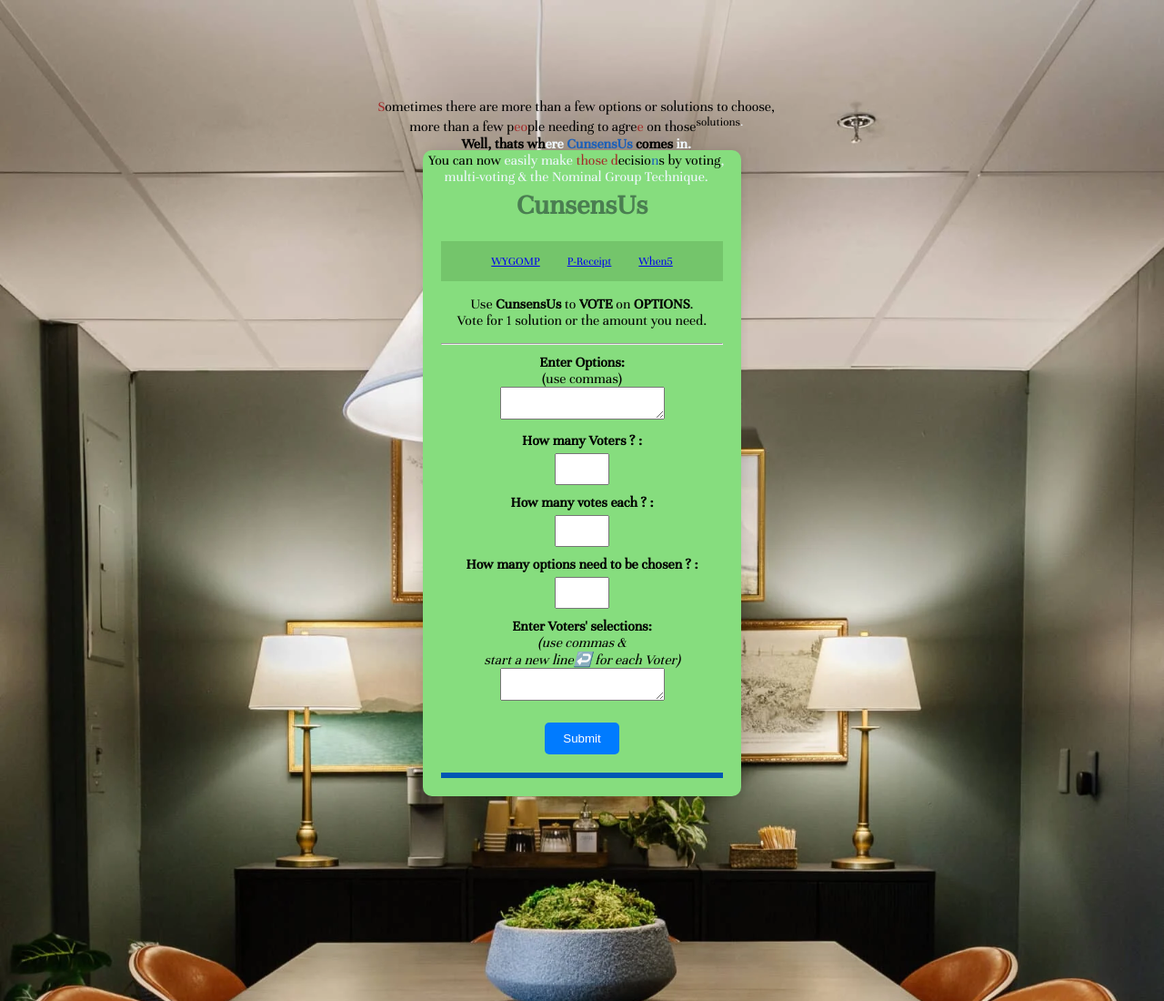
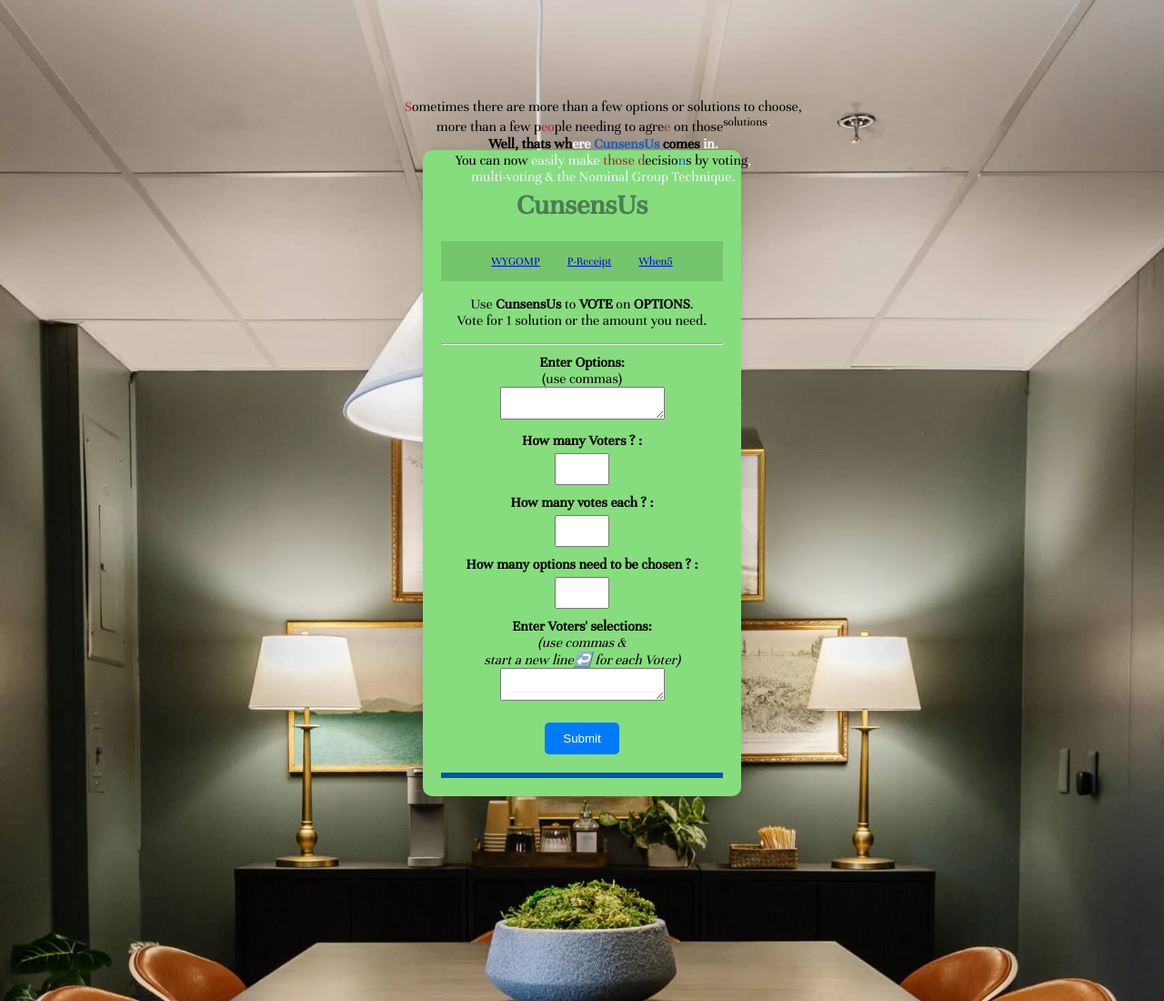
Before and after one commit to techniquecole/wygomp, a plain HTML site: page cunsensus.html in a window 1280 px wide. Shown: the top 1100 px of the page at 91% size. Drawn offline with Linux system fonts and the light colour scheme.

Commit message:
Update cunsensus.css

```diff
--- a/cunsensus.css
+++ b/cunsensus.css
@@ -55,7 +55,7 @@ label {
 article{
     float: inline-start;
     position: absolute;
-    margin-left: -20%;
+    margin-left: -11.5%;
     margin-top: -62%;
     font-family: Unna-Regular;
     font-size: 1em;
```
